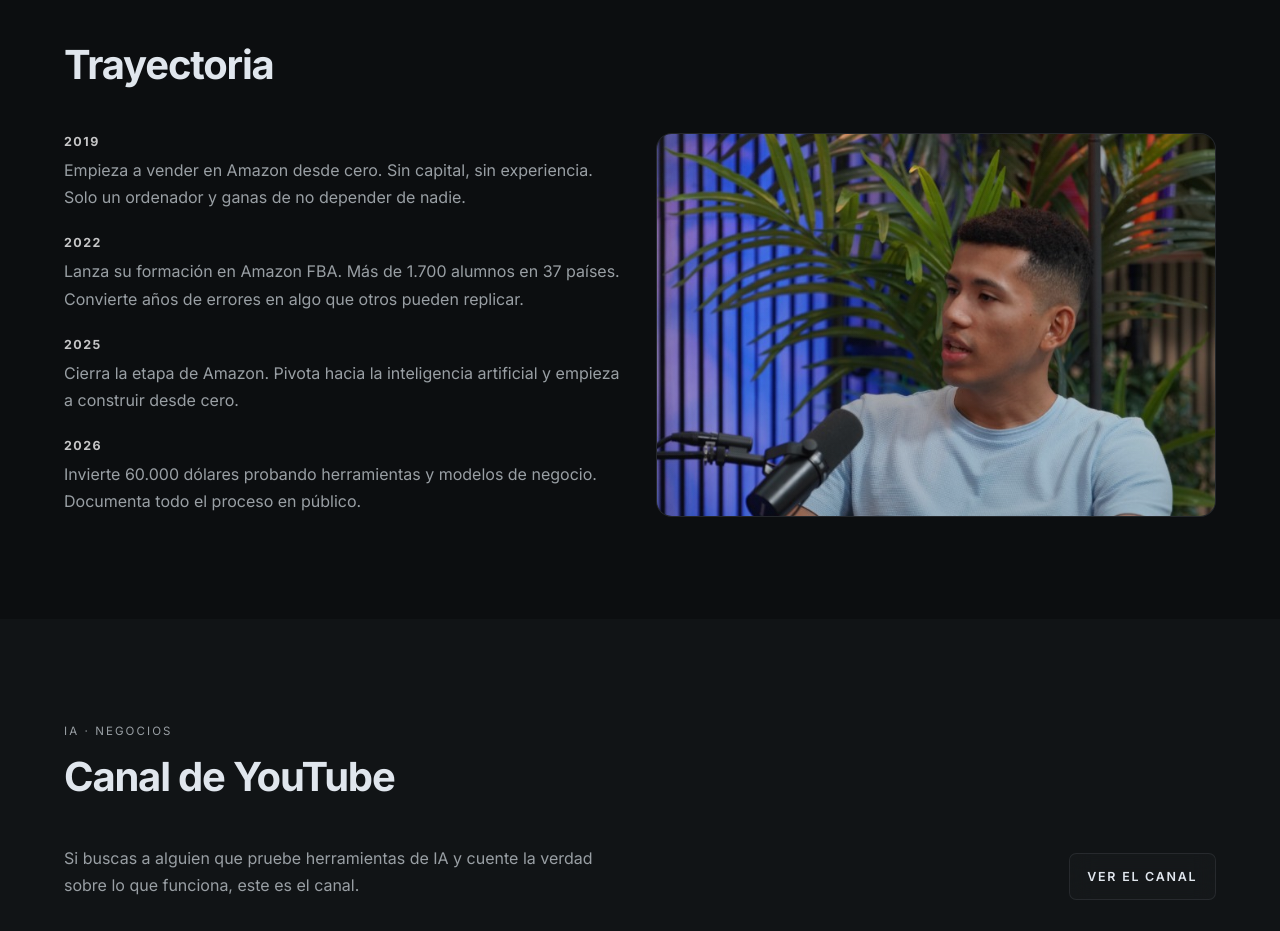
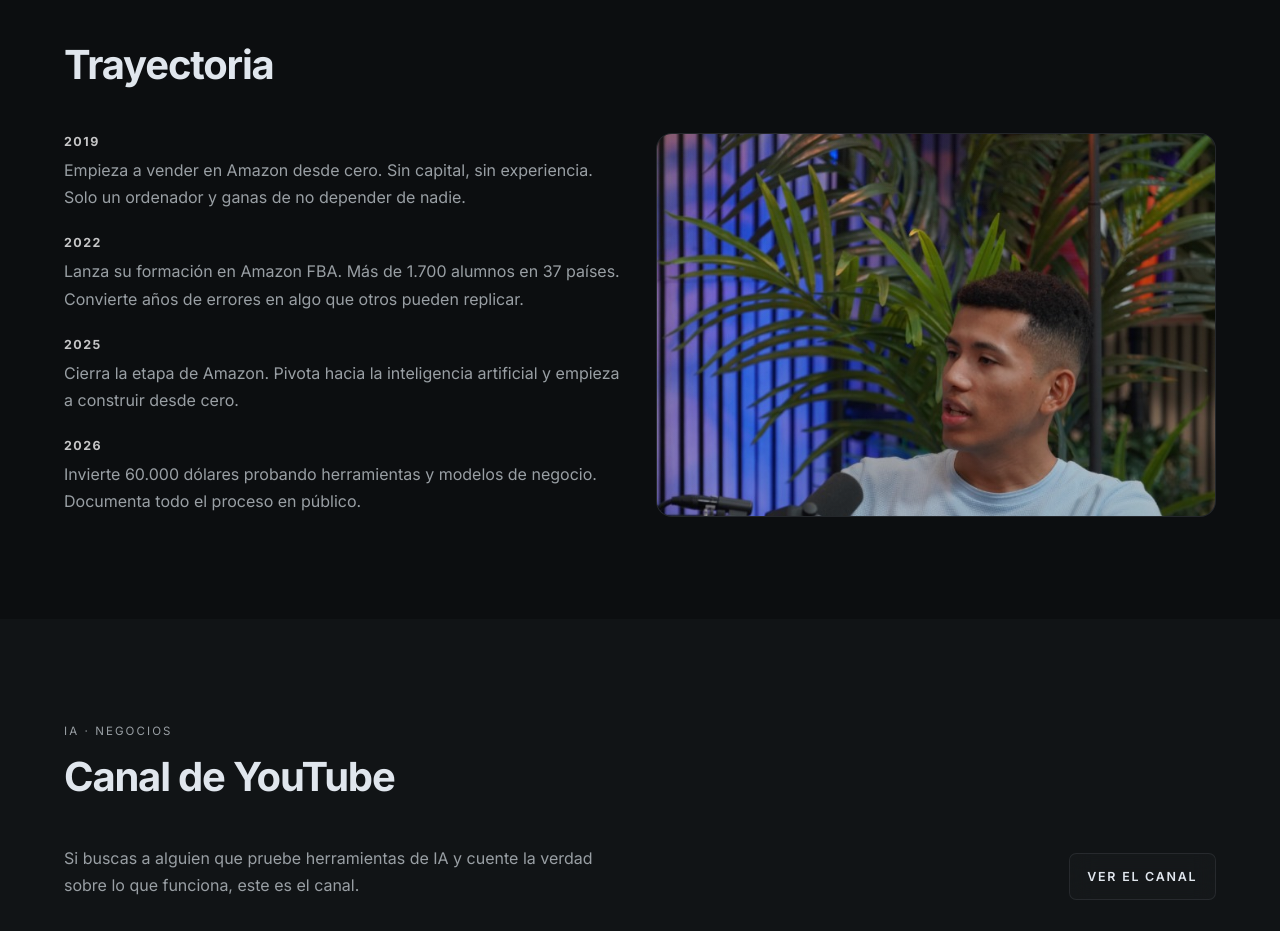
Before and after one commit to JoselercAI/MinoruWeb, a Next.js app: page / in a window 1280 px wide. Shown: the part 1340-2271 px from the top of the page. Built offline with nearby package versions, Linux system fonts and the light colour scheme; no server answers; grey boxes are pictures that could not be loaded.

Commit message:
Raise desktop timeline image framing.
Move the timeline portrait back up on desktop so the subject's hair sits close to the top frame while keeping the crop balanced.

Made-with: Cursor

```diff
--- a/app/page.module.scss
+++ b/app/page.module.scss
@@ -70,7 +70,7 @@
 }
 
 .timelineImage {
-  object-position: center 26% !important;
+  object-position: center 12% !important;
 }
 
 .visual::after,
```
